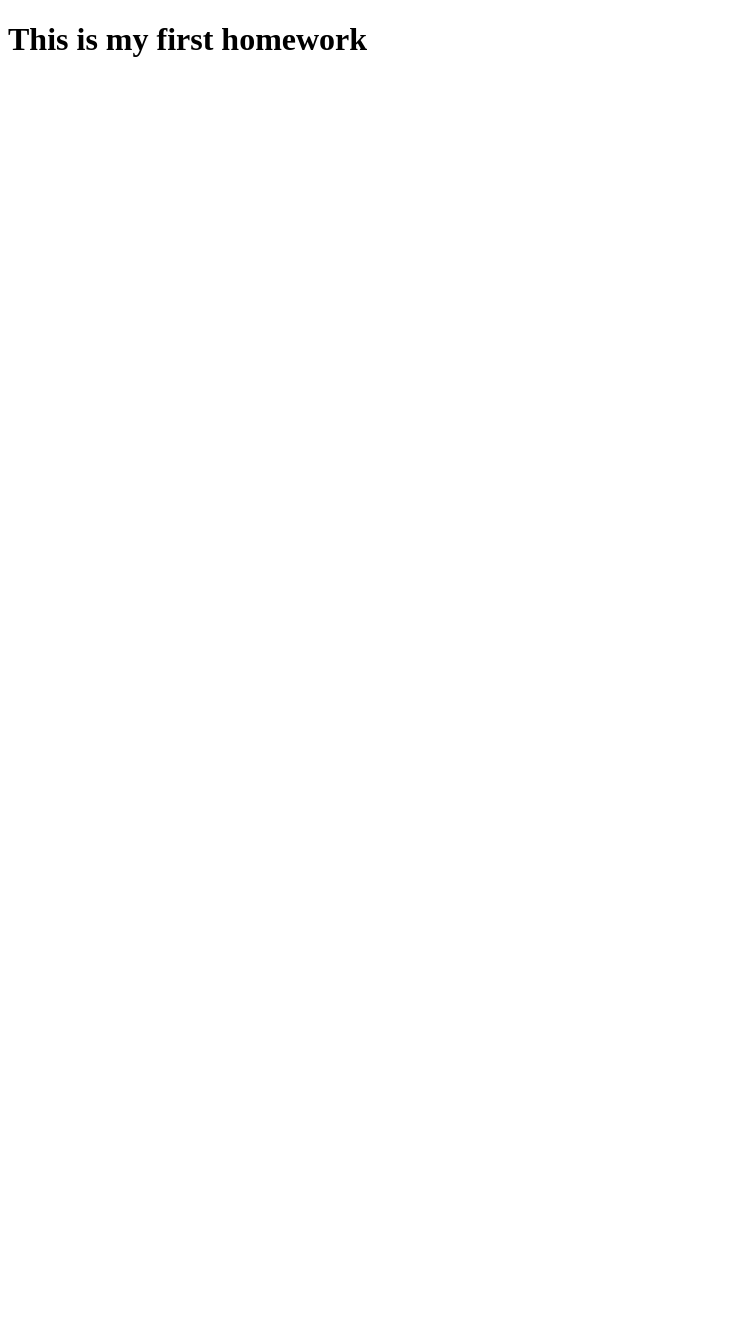
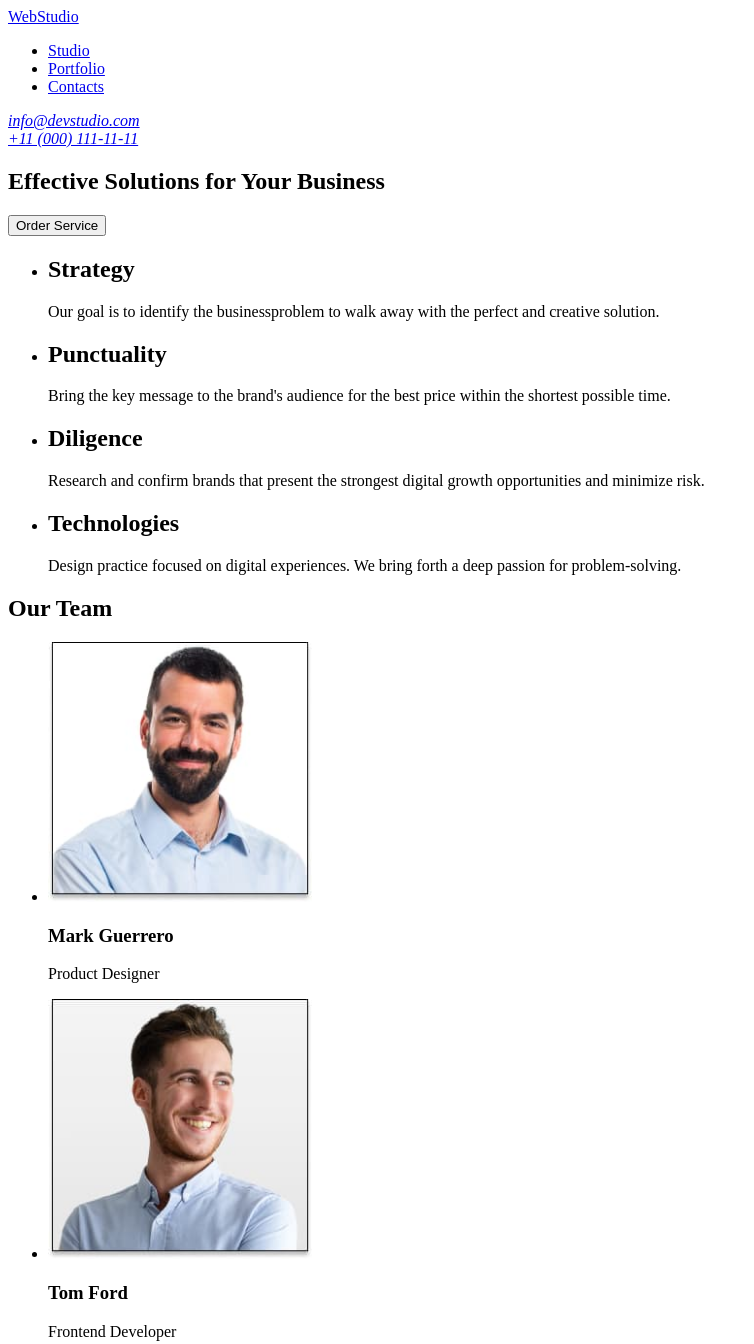
Before and after one commit to olhasmyk07/goit-markup-hw-02, a plain HTML site: page index.html in a window 1280 px wide. Shown: the top 1344 px of the page, without its empty margins (0-754 px from the left). Before the commit the page ends 800 px from the top, so only its background shows below. Drawn offline with Linux system fonts and the light colour scheme.

Commit message:
add index file

```diff
--- a/index.html
+++ b/index.html
@@ -3,9 +3,116 @@
   <head>
     <meta charset="UTF-8" />
     <meta name="viewport" content="width=device-width, initial-scale=1.0" />
-    <title>Document</title>
+    <title>WebStudio</title>
   </head>
   <body>
-    <h1>This is my first homework</h1>
+    <header>
+      <a href="#" class="logo">WebStudio</a>
+      <nav>
+        <ul>
+          <li><a href="#studio">Studio</a></li>
+          <li><a href="#portfolio">Portfolio</a></li>
+          <li><a href="#contacts">Contacts</a></li>
+        </ul>
+      </nav>
+      <address>
+        <a href="mailto:info@devstudio.com">info@devstudio.com</a><br />
+        <a href="tel:+110001111111">+11 (000) 111-11-11</a>
+      </address>
+    </header>
+
+    <main>
+      <section>
+        <h1>Effective Solutions for Your Business</h1>
+        <button type="button">Order Service</button>
+      </section>
+
+      <section>
+        <ul>
+          <li>
+            <h2>Strategy</h2>
+            <p>
+              Our goal is to identify the businessproblem to walk away with the
+              perfect and creative solution.
+            </p>
+          </li>
+          <li>
+            <h2>Punctuality</h2>
+            <p>
+              Bring the key message to the brand's audience for the best price
+              within the shortest possible time.
+            </p>
+          </li>
+          <li>
+            <h2>Diligence</h2>
+            <p>
+              Research and confirm brands that present the strongest digital
+              growth opportunities and minimize risk.
+            </p>
+          </li>
+          <li>
+            <h2>Technologies</h2>
+            <p>
+              Design practice focused on digital experiences. We bring forth a
+              deep passion for problem-solving.
+            </p>
+          </li>
+        </ul>
+      </section>
+
+      <section>
+        <h2>Our Team</h2>
+        <ul>
+          <li>
+            <img
+              src="images/img Mark.jpg"
+              alt="Mark Guerrero"
+              width="264"
+              height="260"
+            />
+            <h3>Mark Guerrero</h3>
+            <p>Product Designer</p>
+          </li>
+          <li>
+            <img
+              src="images/img Tom.jpg"
+              alt="Tom Ford"
+              width="264"
+              height="260"
+            />
+            <h3>Tom Ford</h3>
+            <p>Frontend Developer</p>
+          </li>
+          <li>
+            <img
+              src="images/img Camila.jpg"
+              alt="Camila Garcia"
+              width="264"
+              height="260"
+            />
+            <h3>Camila Garcia</h3>
+            <p>Marketing</p>
+          </li>
+          <li>
+            <img
+              src="images/img Daniel.jpg"
+              alt="Daniel Wilson"
+              width="264"
+              height="260"
+            />
+            <h3>Daniel Wilson</h3>
+            <p>UI Designer</p>
+          </li>
+        </ul>
+      </section>
+    </main>
+
+    <footer>
+      <a href="#" class="logo">WEBSTUDIO</a>
+      <p>
+        Increase the flow of customers and sales for your business with digital
+        marketing & growth solutions.
+      </p>
+    </footer>
   </body>
 </html>
```
Also changed, not shown: images/img 1.jpg (deleted), images/img 2.jpg (deleted), images/img 3.jpg (deleted), images/img 4.jpg (deleted), images/img Camila.jpg (added), images/img Daniel.jpg (added), images/img Mark.jpg (added), images/img Tom.jpg (added).
